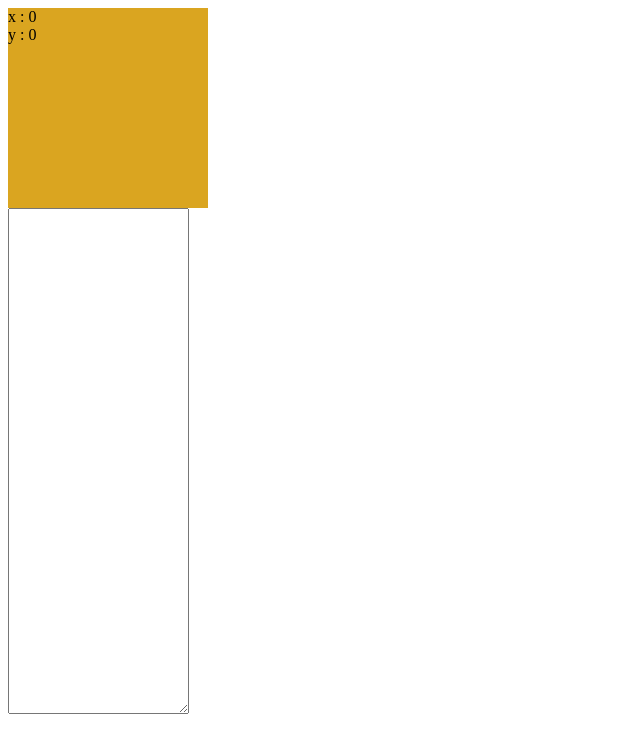
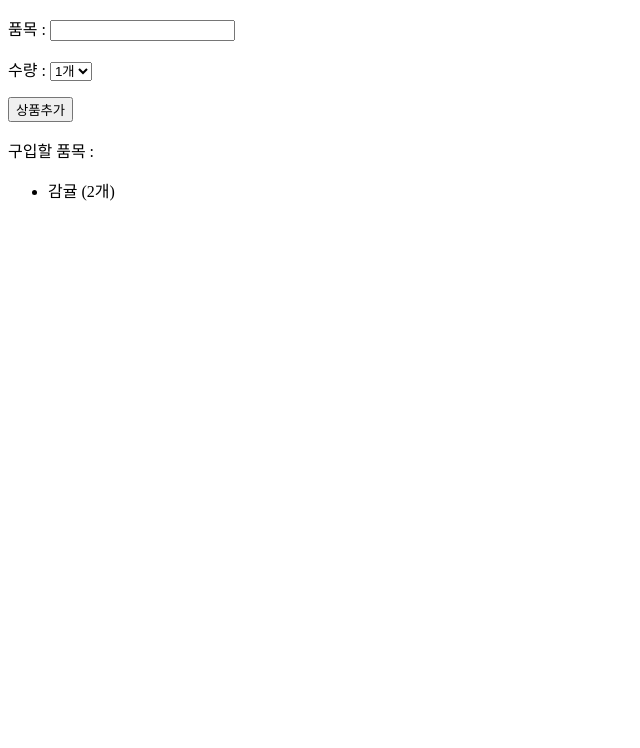
Before and after one commit to bani92/vue_practice, a Vue app: page / in a window 1280 px wide. Shown: the top 748 px of the page, without its empty margins (0-640 px from the left). Built offline with nearby package versions, Linux system fonts and the light colour scheme.

Commit message:
[20251120] v-model 상품추가

```diff
--- a/src/App.vue
+++ b/src/App.vue
@@ -1,43 +1,58 @@
 <template>
-  <div
-    id="display"
-    v-on:mousemove="mousePos"
-    v-on:click.right.prevent="mouseClick"
-  >
-    x : {{ x }} <br />
-    y : {{ y }}
+  <div>
+    <!-- <form v-on:submit.prevent="addItem"> -->
+      <form>
+      <p>품목 : <input type="text" required v-model="itemName"></input></p>
+      <p>수량 : <select v-model="itemCnt">
+        <option value="1">1개</option>
+        <option value="2">2개</option>
+        <option value="3">3개</option>
+        <option value="4">4개</option>
+        <option value="5">5개</option>
+      </select></p>
+      <button v-on:click.prevent="btnAddItem">상품추가</button>
+    </form>
+    <p> 구입할 품목 : </p>
+    <ul>
+      <li v-for="item in sList">{{ item.name }} ({{ item.cnt }}개)</li>
+    </ul>
   </div>
-  <textarea>{{ msg }}</textarea>
 </template>
 
 <script>
 export default {
   data() {
     return {
-      x: 0,
-      y: 0,
-      msg: "",
-    };
+      itemName: null,
+      itemCnt: 1,
+      sList: [
+        { name : '감귤', cnt: 2}
+      ]
+    }
   },
   methods: {
-    mousePos(e) {
-      this.x = e.offsetX;
-      this.y = e.offsetY;
+    addItem() {
+      let item = {
+        name: this.itemName,
+        cnt : this.itemCnt,
+      }
+      this.sList.push(item);
+      this.itemName = null;
+      this.itemCnt = 1
     },
-    mouseClick(e) {
-      this.msg += this.x + "," + this.y + " \n";
-    },
-  },
-};
+    btnAddItem() {
+       let item = {
+        name: this.itemName,
+        cnt : this.itemCnt,
+      }
+      this.sList.push(item);
+      this.itemName = null;
+      this.itemCnt = 1
+    }
+  }
+}
 </script>
 
-<style>
-#display {
-  width: 200px;
-  height: 200px;
-  background-color: goldenrod;
-}
-textarea {
-  height: 500px;
-}
+<style lang="scss" scoped>
+
 </style>
```
